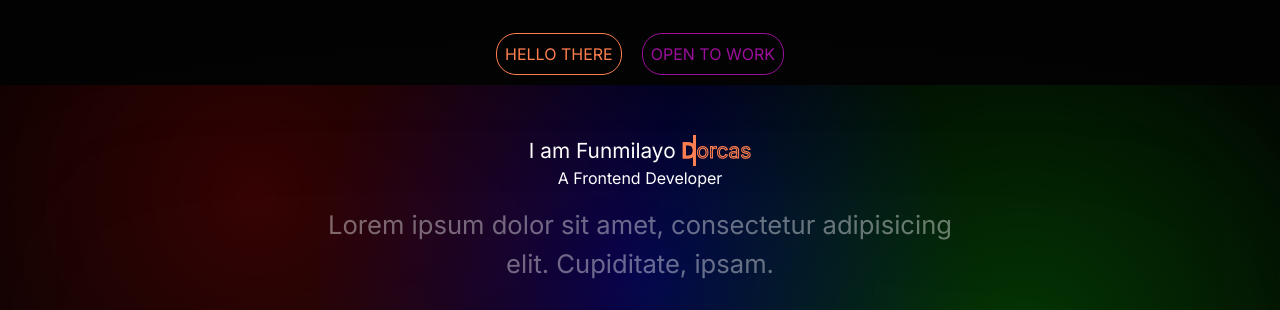
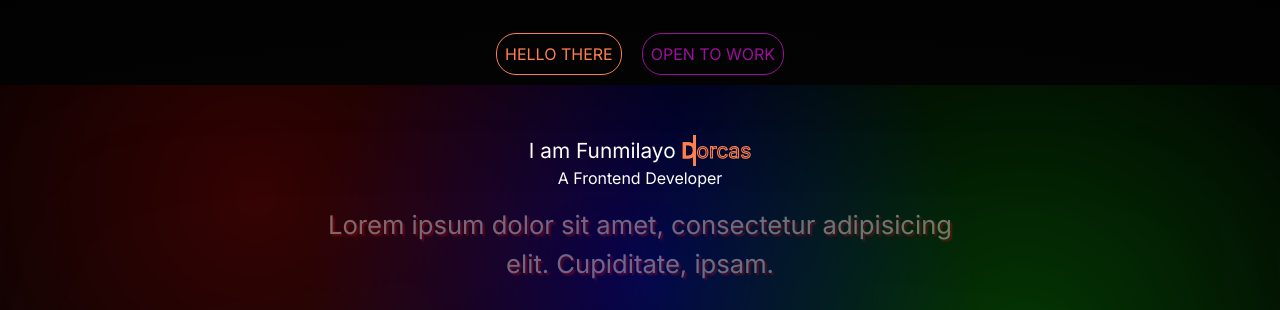
Before and after one commit to funmidorcas/reallife-project, a website: page project/real2.html in a window 1280 px wide. Shown: the part 67-377 px from the top of the page. Drawn offline with Linux system fonts and the light colour scheme.

Commit message:
textshadow

```diff
--- a/project/real2.css
+++ b/project/real2.css
@@ -226,8 +226,9 @@ justify-content: space-between;
 .parr{
   font-size: 0.5rem;
   opacity: 0.4;
-  width: 100px;
+  width: 60%;
   justify-self: center;
+      text-shadow: 2px 2px 2px rgb(201, 14, 14);
 
 }
 
```
